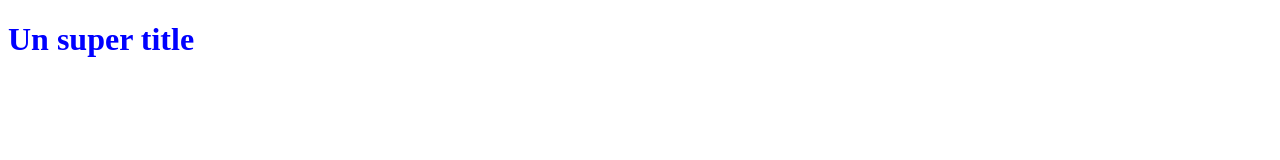
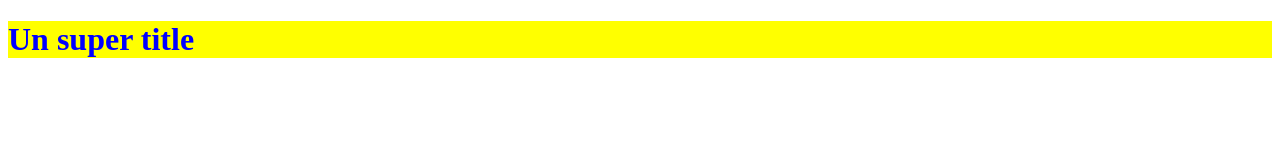
Before and after one commit to nazimzimo/PremierProjet, a plain HTML site: page index.html in a window 1280 px wide. Drawn offline with Linux system fonts and the light colour scheme.

Commit message:
evolution

```diff
--- a/index.html
+++ b/index.html
@@ -3,6 +3,7 @@
 <head>
    <title></title>
    <link rel="stylesheet" type="text/css" href="styles.css">
+   <link rel="stylesheet" type="text/css" href="styles2.css">
 </head>
 <body>
    <h1>Un super title</h1>
--- /dev/null
+++ b/styles2.css
@@ -0,0 +1,3 @@
+h1 {
+    background-color: yellow;
+ }
```
